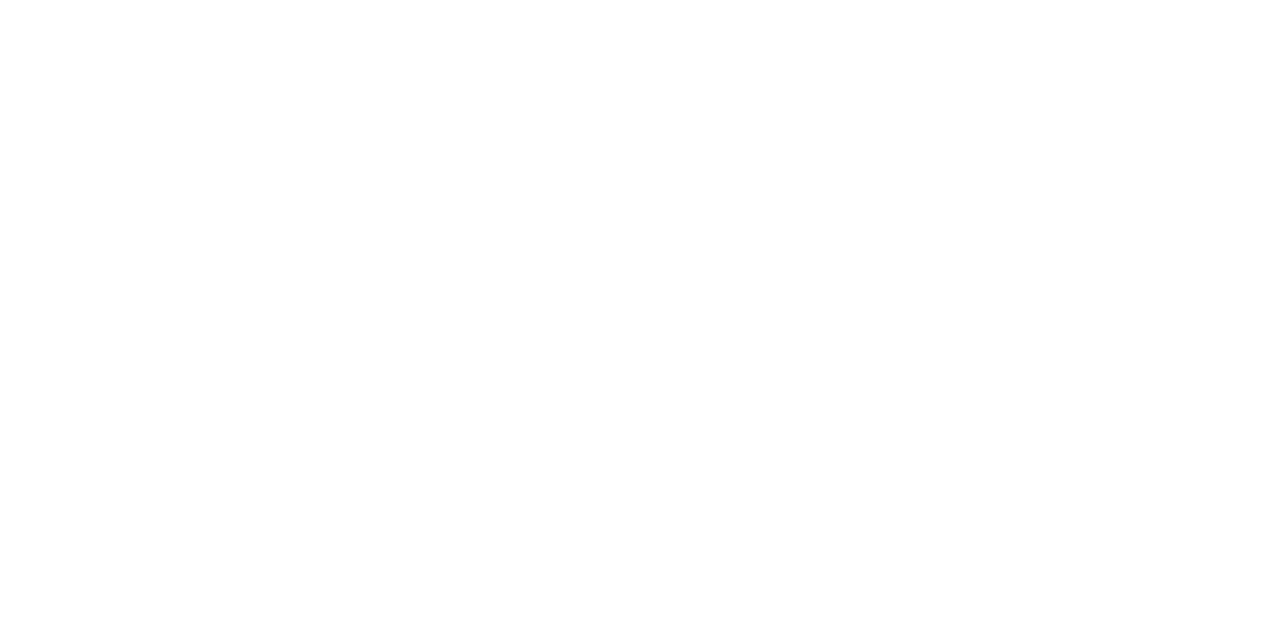
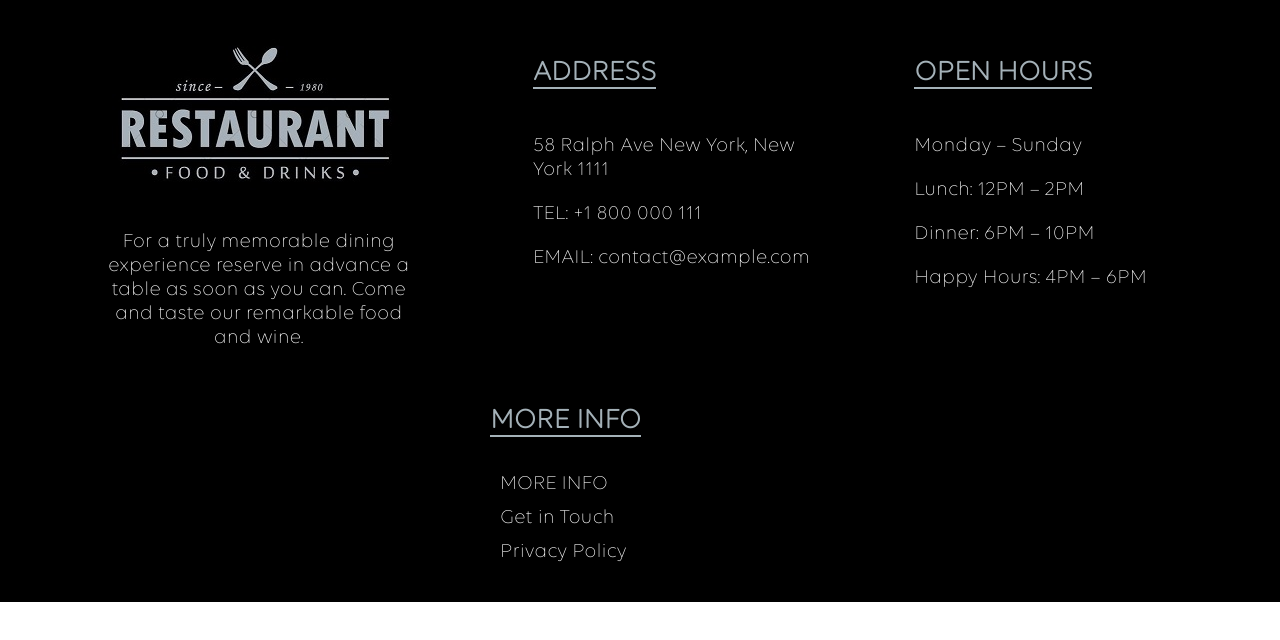
Before and after one commit to Behnam1369/Capstone2, a website built with webpack: page src/index.html in a window 1280 px wide. Built offline with nearby package versions, Linux system fonts and the light colour scheme.

Commit message:
Add footer

```diff
--- a/src/index.html
+++ b/src/index.html
@@ -9,7 +9,38 @@
 </head>
 
 <body>
+  <footer>
 
+    <div>
+      <img class="logo" alt="logo">
+      <p>For a truly memorable dining experience reserve in advance a table as soon as you can. Come and taste our
+        remarkable
+        food and wine.</p>
+    </div>
+
+    <div>
+      <h2>ADDRESS</h2>
+      <p>58 Ralph Ave New York, New York 1111</p>
+      <p>TEL: +1 800 000 111</p>
+      <p>EMAIL: contact@example.com</p>
+    </div>
+
+    <div>
+      <h2>OPEN HOURS</h2>
+      <p>Monday – Sunday</p>
+      <p>Lunch: 12PM – 2PM</p>
+      <p>Dinner: 6PM – 10PM</p>
+      <p>Happy Hours: 4PM – 6PM</p>
+    </div>
+
+    <div>
+      <h2>MORE INFO</h2>
+      <a href="#">MORE INFO</a>
+      <a href="#">Get in Touch</a>
+      <a href="#">Privacy Policy</a>
+    </div>
+
+  </footer>
 </body>
 
 </html>
--- a/src/index.js
+++ b/src/index.js
@@ -0,0 +1,5 @@
+import './script.css';
+import Logo from './images/logo.jpg';
+
+const logo = document.querySelector('.logo');
+logo.src = Logo;
--- /dev/null
+++ b/src/script.scss
@@ -0,0 +1,48 @@
+@font-face {
+  font-family: Volte;
+  src: url(./fonts/Volte.ttf);
+}
+
+body {
+  margin: 0;
+}
+
+footer {
+  display: flex;
+  flex-wrap: wrap;
+  background-color: black;
+  color: #a4b1b8;
+  font-family: Volte , sans-serif;
+  justify-content: space-around;
+  padding: 30px;
+  gap: 10px;
+
+  div {
+    flex-basis: 300px;
+
+    h2 {
+      font-weight: bold;
+      font-size: 28px;
+      border-bottom: solid 2px #a4b1b8;
+      display: inline-block;
+    }
+
+    p {
+      font-size: 20px;
+      color: white;
+    }
+
+    a {
+      color: white;
+      display: block;
+      font-size: 20px;
+      text-decoration: none;
+      margin: 10px;
+    }
+  }
+
+  div:first-child {
+    text-align: center;
+    padding: 0 30px;
+  }
+}
--- a/webpack.config.js
+++ b/webpack.config.js
@@ -5,7 +5,8 @@ module.exports = {
   mode: 'development',
   devtool: 'inline-source-map',
   devServer: {
-    static: './dist',
+    hot: false,
+    liveReload: true,
   },
   entry: './src/index.js',
   plugins: [
@@ -29,6 +30,10 @@ module.exports = {
         test: /\.(png|svg|jpg|jpeg|gif)$/i,
         type: 'asset/resource',
       },
+      {
+        test: /\.(woff|woff2|eot|ttf|otf)$/i,
+        type: 'asset/resource',
+      },
     ],
   },
 };
```
Also changed, not shown: src/fonts/Volte.ttf (added), src/images/logo.jpg (added), src/script.css (added), 1 other file.
